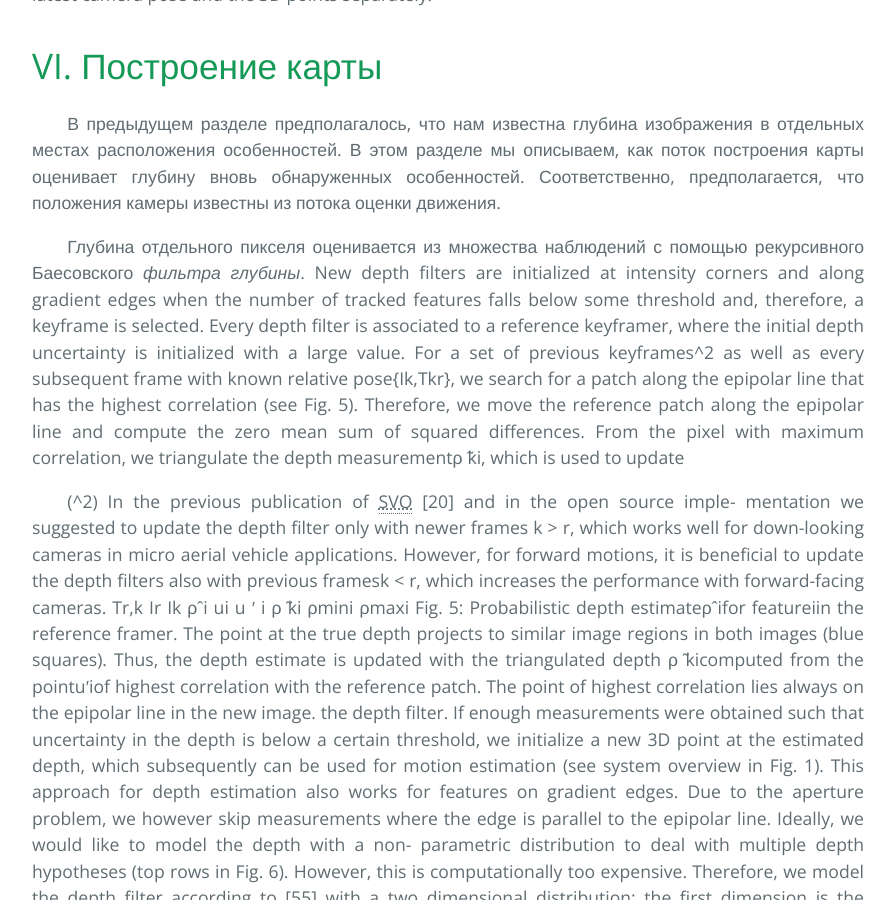
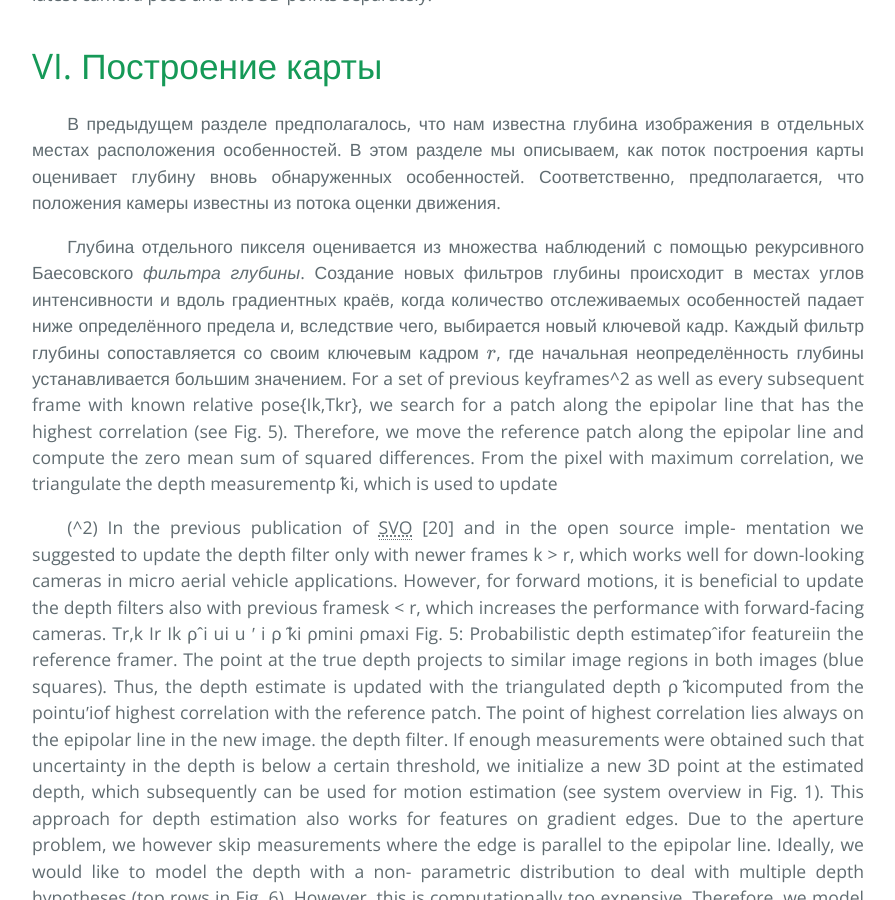
Before and after one commit to i-v-s/slam, a Jekyll site: the page built from svo2.md, in a window 1280 px wide and 900 px high, scrolled down 14109 px. Shown: the whole window, without its empty margins (192-1087 px from the left). Built offline with Jekyll 4.4.1, drawn with Linux system fonts in a browser that asks for light colours; our own code applies the rules of GitHub Pages for plain Markdown files; formulas are drawn with MathJax 3.

Commit message:
Updated svo2.md

```diff
--- a/svo2.md
+++ b/svo2.md
@@ -611,11 +611,12 @@ camera pose and the 3D points separately.
 
 Глубина отдельного пикселя оценивается из множества
 наблюдений с помощью рекурсивного Баесовского *фильтра глубины*.
-New depth filters are initialized at intensity corners and along
-gradient edges when the number of tracked features falls below
-some threshold and, therefore, a keyframe is selected. Every
-depth filter is associated to a reference keyframer, where
-the initial depth uncertainty is initialized with a large value.
+Создание новых фильтров глубины происходит
+в местах углов интенсивности и вдоль градиентных краёв,
+когда количество отслеживаемых особенностей падает ниже определённого предела
+и, вследствие чего, выбирается новый ключевой кадр.
+Каждый фильтр глубины сопоставляется со своим ключевым кадром $$r$$,
+где начальная неопределённость глубины устанавливается большим значением.
 For a set of previous keyframes^2 as well as every subsequent
 frame with known relative pose{Ik,Tkr}, we search for a
 patch along the epipolar line that has the highest correlation
```
